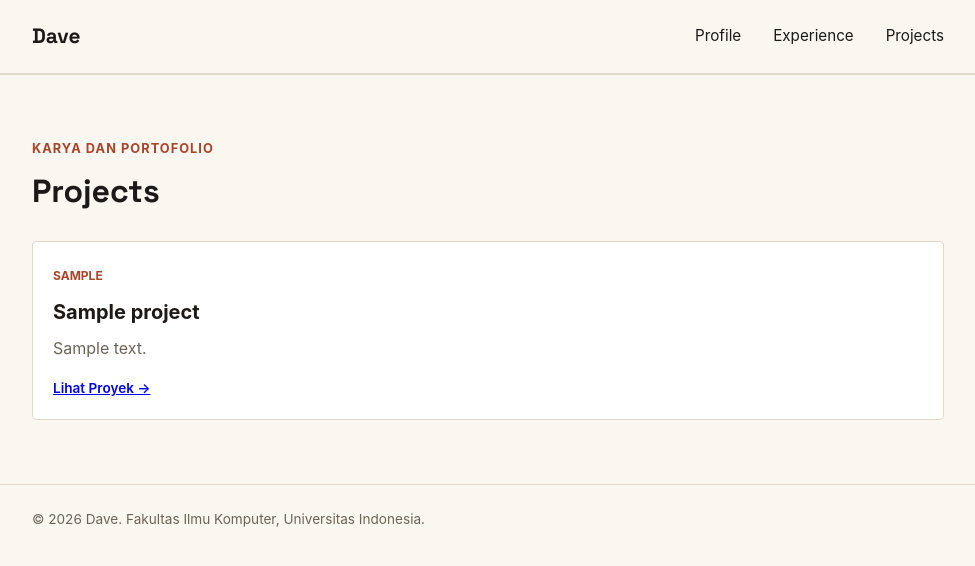
After one commit to OkehBero/myportofolio, a Django app: page /project/ in a window 1280 px wide. The commit adds this page. Shown: the top 566 px of the page, without its empty margins (152-1127 px from the left). Run offline with Django 5.2, Linux system fonts and the light colour scheme; tables that the repository leaves empty hold one stand-in row (values such as "Sample post").

Commit message:
menambahkan show_project view dan template

```diff
--- a/main/urls.py
+++ b/main/urls.py
@@ -1,10 +1,11 @@
 from django.urls import path
 
-from main.views import show_main, show_experience
+from main.views import show_main, show_experience, show_project
 
 app_name = "main"
 
 urlpatterns = [
     path("", show_main, name="show_main"),
     path("experience/", show_experience, name="show_experience"),
+    path("project/", show_project, name="show_project"),
 ]
--- a/main/views.py
+++ b/main/views.py
@@ -1,6 +1,6 @@
 from django.shortcuts import render
 
-from main.models import Experience
+from main.models import Experience, Project
 
 
 def show_main(request):
@@ -22,3 +22,10 @@ def show_experience(request):
         "experience_list": Experience.objects.all(),
     }
     return render(request, "experience.html", context)
+
+def show_project(request):
+    context = {
+        "name": "Dave",
+        "project_list": Project.objects.all(),
+    }
+    return render(request, "project.html", context)
--- a/templates/experience.html
+++ b/templates/experience.html
@@ -16,6 +16,7 @@
             <nav>
                 <a href="{% url 'main:show_main' %}">Profile</a>
                 <a href="{% url 'main:show_experience' %}">Experience</a>
+                <a href="{% url 'main:show_project' %}">Projects</a>
             </nav>
         </div>
     </header>
--- a/templates/index.html
+++ b/templates/index.html
@@ -16,6 +16,7 @@
             <nav>
                 <a href="{% url 'main:show_main' %}">Profile</a>
                 <a href="{% url 'main:show_experience' %}">Experience</a>
+                <a href="{% url 'main:show_project' %}">Projects</a>
             </nav>
         </div>
     </header>
--- /dev/null
+++ b/templates/project.html
@@ -0,0 +1,55 @@
+<!DOCTYPE html>
+<html lang="en">
+<head>
+  <meta charset="UTF-8">
+  <meta name="viewport" content="width=device-width, initial-scale=1.0">
+  <title>Projects - {{ name }}</title>
+  <link rel="preconnect" href="https://fonts.googleapis.com">
+  <link rel="preconnect" href="https://fonts.gstatic.com" crossorigin>
+  <link href="https://fonts.googleapis.com/css?family=Space+Grotesk:wght@500;700&display=swap" rel="stylesheet">
+  <link rel="stylesheet" href="/static/css/style.css">
+</head>
+<body>
+  <header class="site-header">
+    <div class="container">
+      <a href="{% url 'main:show_main' %}" class="brand">{{ name }}</a>
+      <nav>
+        <a href="{% url 'main:show_main' %}">Profile</a>
+        <a href="{% url 'main:show_experience' %}">Experience</a>
+        <a href="{% url 'main:show_project' %}">Projects</a>
+      </nav>
+    </div>
+  </header>
+
+  <main>
+    <section class="experience-section" id="project">
+      <div class="container">
+        <p class="section-kicker">Karya dan Portofolio</p>
+        <h1>Projects</h1>
+        <div class="experience-grid">
+          {% for project in project_list %}
+            <article class="experience-card">
+              <span class="experience-category">{{ project.tech_stack }}</span>
+              <h2>{{ project.title }}</h2>
+              <p class="experience-description">{{ project.description }}</p>
+              {% if project.project_url %}
+                <p class="experience-status">
+                  <a href="{{ project.project_url }}" target="_blank" rel="noopener">Lihat Proyek &rarr;</a>
+                </p>
+              {% endif %}
+            </article>
+          {% empty %}
+            <p class="empty-state">Belum ada proyek yang ditambahkan.</p>
+          {% endfor %}
+        </div>
+      </div>
+    </section>
+  </main>
+
+  <footer class="site-footer">
+    <div class="container">
+      <p>&copy; 2026 {{ name }}. Fakultas Ilmu Komputer, Universitas Indonesia.</p>
+    </div>
+  </footer>
+</body>
+</html>
```
